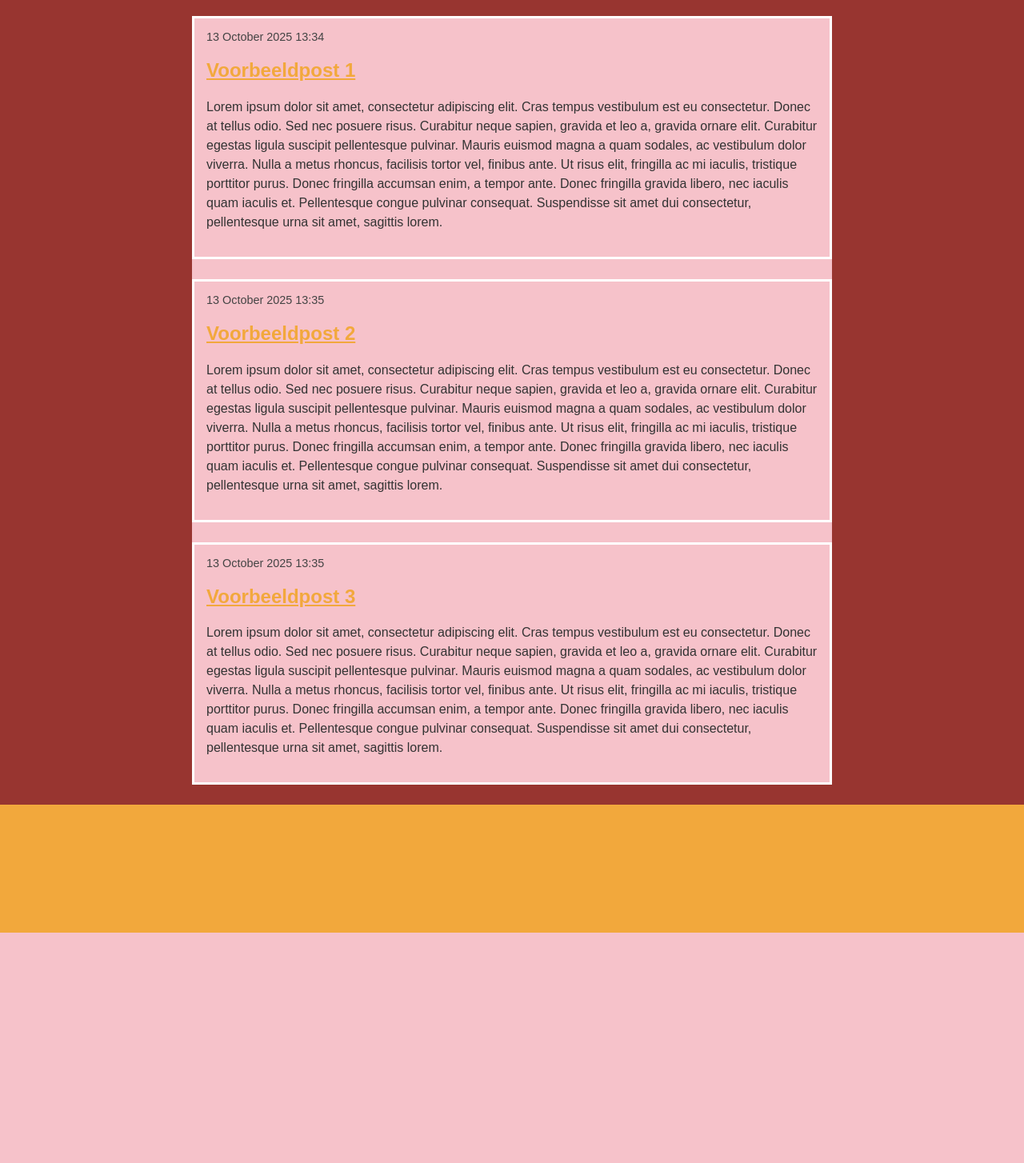
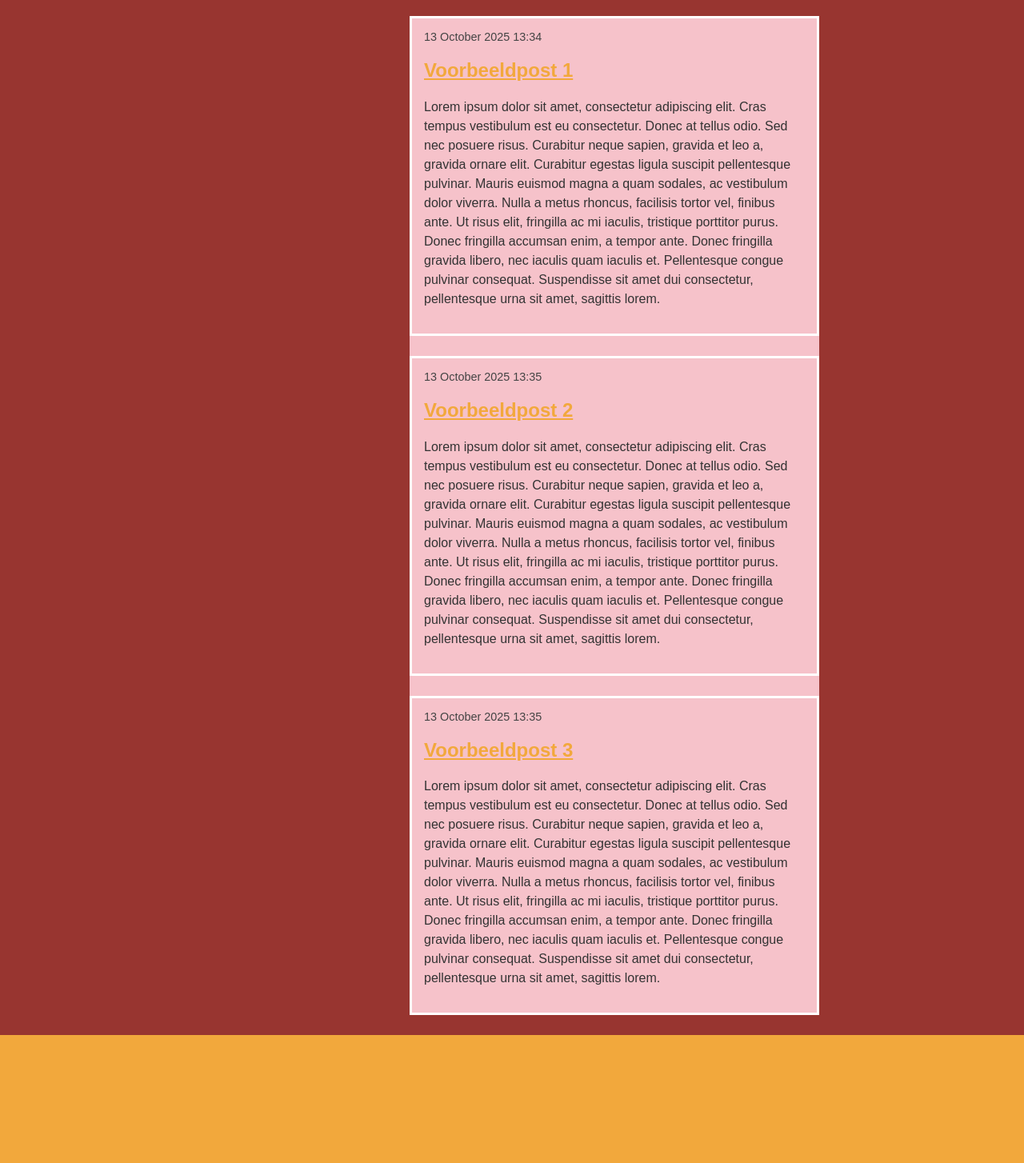
Before and after one commit to AndySiebelink/testDjango, a Django app: page / in a window 1280 px wide. Shown: the part 117-1571 px from the top of the page at 80% size. Before the commit the page ends 1283 px from the top, so only its background shows below. Run offline with Django 3.2, Linux system fonts and the light colour scheme; data comes from the database, SQL or seed files in the repository.

Commit message:
Aanpassingen css

```diff
--- a/mysite/blog/static/css/stijl.css
+++ b/mysite/blog/static/css/stijl.css
@@ -15,11 +15,14 @@ body {
     margin-bottom: 20px;
 }
 
-/* container van de posts */
+/* post container */
 .post-container {
     background-color: #f6c2ca;
-    max-width: 800px;
-    margin: 0 auto;
+    margin-left: 40%;
+    margin-right: 20%;
+    max-width: none;
+    margin-top: 0;
+    padding: 0;
 }
 
 /* post vak */
```
Also changed, not shown: 2 other files.
